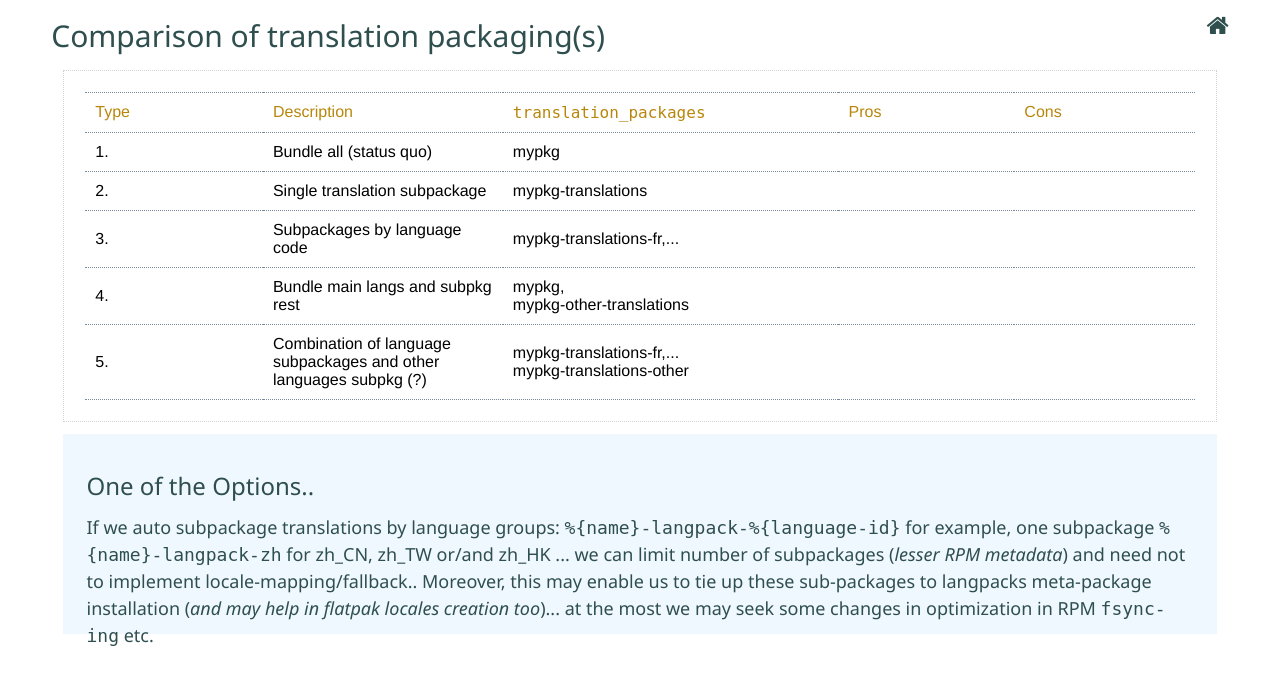
After one commit to sundeep-anand/scope-i18n, a Django app: page /reports/translation-packaging in a window 1280 px wide. The commit adds this page. Shown: the top 685 px of the page. Run offline with Django 3.2, Linux system fonts and the light colour scheme.

Commit message:
refine reports generated by parsing SPEC files

```diff
--- a/web/templates/index.html
+++ b/web/templates/index.html
@@ -2,6 +2,7 @@
 
 {% block body %}
 <div class="content">
+    <span class="pull-right"><i style="color: lightslategrey;">Last Updated</i> May 22, 2020</span>
     <h1>RPM Translations subpackaging</h1>
     <h2>Problem Statement</h2>
         <div class="sub-content">
@@ -29,6 +30,7 @@
                     <a href="{% url 'reports-size-count-ws' %}">workstation</a> |
                     <a href="{% url 'reports-size-count-srv' %}">server</a>
                 </li>
+                <li>comparison of translation packaging(s) - see <a href="{% url 'comp-trans-pkg' %}">table</a></li>
             </ul>
         </div>
     <h2>Probable Solution</h2>
--- /dev/null
+++ b/web/templates/reports/comp-pkg.html
@@ -0,0 +1,95 @@
+{% extends "../base.html" %}
+
+{% block style %}
+<style>
+a:hover {
+    color:lightslategrey;
+}
+a {
+    text-decoration: none !important;
+    color: darkslategrey;
+}
+td {
+    width: 1%;
+}
+table, th, td {
+    border-top: 1px dotted lightslategrey;
+    border-bottom: 1px dotted lightslategrey;
+    border-collapse: collapse;
+    margin: 1%;
+    padding: 10px;
+    /* white-space:nowrap; */
+}
+.sub-content {
+    margin: 1%;
+    padding: 10px;
+    max-height: 750px;
+    overflow: scroll;
+    border: 1px dotted lightgrey;
+}
+.sub-summary {
+    margin: 1%;
+    padding: 2%;
+    max-height: 200px;
+    background-color: aliceblue;
+}
+</style>
+<link rel="stylesheet" href="https://www.w3schools.com/w3css/4/w3.css">
+<link rel="stylesheet" href="https://cdnjs.cloudflare.com/ajax/libs/font-awesome/4.7.0/css/font-awesome.min.css">
+{% endblock %}
+
+{% block body %}
+
+{% if summary %}
+<div class="content">
+    <h2>{{ summary }} <small class="pull-right">
+        <a href="{% url 'index' %}"><i class="fa fa-home"></i></a></small>
+    </h2>
+    <div class="sub-content">
+        <table>
+            <thead>
+                <tr style="color: darkgoldenrod;">
+                    <td>Type</td>
+                    <td>Description</td>
+                    <td><code>translation_packages</code></td>
+                    <td>Pros</td>
+                    <td>Cons</td>
+                </tr>
+            </thead>
+            <tbody>
+                {% for type, pkgings in trans_pkging.items %}
+                <tr>
+                    <td>{{ forloop.counter }}.</td>
+                    <td>{{ type }}</td>
+                    <td>{% if ',' in pkgings %}
+                            {% for pkging in pkgings.split %}
+                                {{ pkging }}<br/>
+                            {% endfor %}
+                        {% else %}
+                            {{ pkgings }}
+                        {% endif %}
+                    </td>
+                    <td>&nbsp;</td>
+                    <td>&nbsp;</td>
+                </tr>
+                {% empty %}
+                    <tr><td colspan="4">No packaging(s) found.</td></tr>
+                {% endfor %}
+            </tbody>
+        </table>
+    </div>
+    <div class="sub-summary">
+        <h3>One of the Options..</h3>
+        <h5>
+            If we auto subpackage translations by language groups: <code>%{name}-langpack-%{language-id}</code> for example,
+            one subpackage <code>%{name}-langpack-zh</code> for zh_CN, zh_TW or/and zh_HK ... we can limit number of subpackages
+            (<i>lesser RPM metadata</i>) and need not to implement locale-mapping/fallback.. Moreover, this may enable us to
+            tie up these sub-packages to langpacks meta-package installation (<i>and may help in flatpak locales creation too</i>)...
+            at the most we may seek some changes in optimization in <a href="https://github.com/rpm-software-management/rpm" target="_blank">RPM</a>
+            <code>fsync-ing</code> etc.
+        </h5>
+    </div>
+</div>
+{% endif %}
+
+{% endblock %}
--- a/web/templates/reports/size-count.html
+++ b/web/templates/reports/size-count.html
@@ -54,6 +54,9 @@ table, th, td {
                     {% endfor %}
                 </tbody>
             </table>
+            <span style="margin-left: 1%;">
+                Derived from <code>'du -sh $PATH'</code> and <code>'find $PATH -name $PATTERN'</code> commands.
+            </span>
         </div>{% endif %}
     </div>
     <div class="sub-content">
--- a/web/urls.py
+++ b/web/urls.py
@@ -18,12 +18,13 @@ from django.urls import path, include
 from django.views.generic.base import TemplateView
 
 from .views import (
-    ReportsIndexPageView, SPECParseReportsView,
+    ReportsIndexPageView, SPECParseReportsView, CompTransPkgingView,
     SBSizeCountReportsView, WSSizeCountReportsView, SRVSizeCountReportsView
 )
 
 report_urls = [
     path('translation-packages', SPECParseReportsView.as_view(), name="reports-trans-pkg"),
+    path('translation-packaging', CompTransPkgingView.as_view(), name="comp-trans-pkg"),
     path('size-count/sb', SBSizeCountReportsView.as_view(), name="reports-size-count-sb"),
     path('size-count/ws', WSSizeCountReportsView.as_view(), name="reports-size-count-ws"),
     path('size-count/srv', SRVSizeCountReportsView.as_view(), name="reports-size-count-srv")
--- a/web/views.py
+++ b/web/views.py
@@ -25,17 +25,47 @@ class SPECParseReportsView(TemplateView):
 
         trans_pkgs_stats = []
 
+        main_trans_pkgs = []
+        trans_sub_pkgs = []
+
+        trans_subpkgs_count = 0
+        trans_pkgs_count = 0
+
         with open(self.report_filter_file, 'r') as report_file:
             for row in report_file:
                 pkg, trans_pkgs, find_langs = row.split(self.DELIMITER)
                 trans_pkgs_flag = True if trans_pkgs else False
                 find_langs_flag = True if find_langs else False
 
+                translation_identifiers = \
+                    ['-lang ', '-langpacks', 'translations']
+
+                for idtfr in translation_identifiers:
+                    if idtfr in pkg:
+                        main_trans_pkgs.append(pkg)
+                    sub_pkgs = trans_pkgs.split() or []
+                    for subpkg in sub_pkgs:
+                        if subpkg.endswith(idtfr.strip()):
+                            trans_sub_pkgs.append([pkg, subpkg])
+
+                trans_subpkgs = []
+                trans_pkgs_items = trans_pkgs.split() or []
+                if len(trans_pkgs_items) > 1:
+                    trans_subpkgs = trans_pkgs_items[1:]
+                    trans_pkgs = trans_pkgs_items[0]
+                    trans_subpkgs_count += len(trans_subpkgs)
+
+                if trans_pkgs:
+                    trans_pkgs_count += 1
+
                 if "%{name}" not in pkg and "%{?cross}" not in pkg:
                     trans_pkgs_stats.append(
-                        [pkg, trans_pkgs, trans_pkgs_flag, find_langs, find_langs_flag]
+                        [pkg, trans_pkgs, trans_subpkgs, trans_pkgs_flag,
+                         find_langs, find_langs_flag]
                     )
-        return sorted(trans_pkgs_stats)
+        return (sorted(trans_pkgs_stats),
+                (main_trans_pkgs, trans_sub_pkgs, len(trans_sub_pkgs) / 2),
+                trans_subpkgs_count, trans_pkgs_count)
 
     def get_context_data(self, **kwargs):
         context = super().get_context_data(**kwargs)
@@ -43,7 +73,30 @@ class SPECParseReportsView(TemplateView):
         with open(self.report_summary_file) as summary:
             context['summary'] = summary.readline()
 
-        context["trans_pkgs_stats"] = self.analyze_translation_pkgs()
+        (context["trans_pkgs_stats"], context["trans_pkgs"],
+         context["trans_subpkgs_count"], context["trans_pkgs_count"]) = \
+            self.analyze_translation_pkgs()
+        return context
+
+
+class CompTransPkgingView(TemplateView):
+
+    template_name = "reports/comp-pkg.html"
+
+    def get_trans_pkging(self):
+        return {
+            "Bundle all (status quo)": "mypkg",
+            "Single translation subpackage": "mypkg-translations",
+            "Subpackages by language code": "mypkg-translations-fr,...",
+            "Bundle main langs and subpkg rest": "mypkg, mypkg-other-translations",
+            "Combination of language subpackages and other languages subpkg (?)":
+                "mypkg-translations-fr,... mypkg-translations-other",
+        }
+
+    def get_context_data(self, **kwargs):
+        context = super().get_context_data(**kwargs)
+        context['summary'] = "Comparison of translation packaging(s)"
+        context["trans_pkging"] = self.get_trans_pkging()
         return context
 
 
@@ -75,6 +128,7 @@ class SBSizeCountReportsView(TemplateView):
                     else:
                         app_stats[app][0] += 1
                         app_stats[app][1].append(locale)
+                        app_stats[app][1].sort()
                 except Exception:
                     print("In exception: " + row)
 
@@ -84,7 +138,7 @@ class SBSizeCountReportsView(TemplateView):
         mo_files = {
             "/usr/share/locale/": (10286, '362M'),
             "/var/lib/flatpak/": (175, '112K'),
-            "/sysroot/ostree/deploy/fedora/var/lib/flatpak/": (175, '112K'),
+            # "/sysroot/ostree/deploy/fedora/var/lib/flatpak/": (175, '112K'),
             "/usr/lib64/firefox/langpacks/": (107, '51M')
         }
         return mo_files
```
Also changed, not shown: web/templates/reports/trans-pkgs.html (+57 -6 lines).
